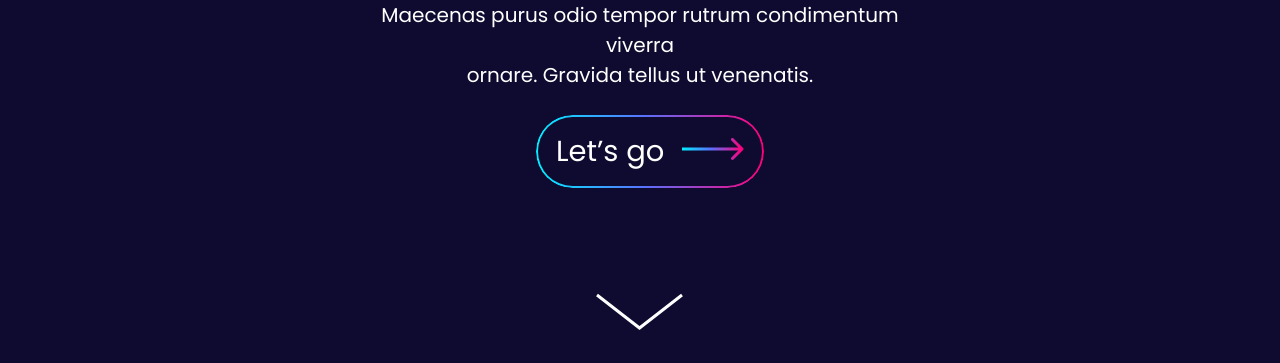
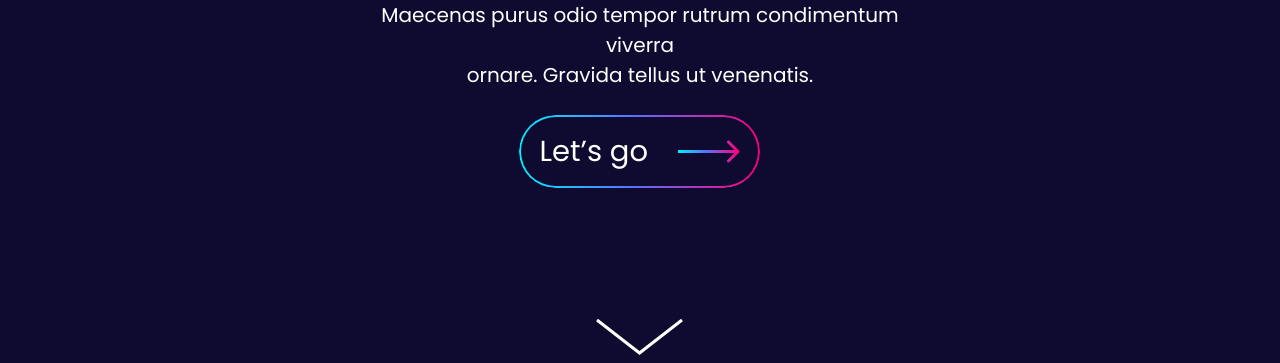
Before and after one commit to pxovelaa/Giorgi-Pkhovelishvili, a plain HTML site: page index.html in a window 1280 px wide. Shown: the part 572-935 px from the top of the page. Before the commit the page ends 910 px from the top, so only its background shows below. Drawn offline with Linux system fonts and the light colour scheme; files whose address does not match are found by name.

Commit message:
finished

```diff
--- a/css/style.css
+++ b/css/style.css
@@ -147,7 +147,6 @@ a:hover {
     margin-bottom: 5px;
     margin-top: 25px;
     font-size: 29px;
-
 }
 
 .grad::before {
@@ -169,6 +168,16 @@ a:hover {
     mask-composite: exclude;
 }
 
+.centered {
+    display: flex;
+    width: 201px;
+    justify-content: space-between;
+    align-content: center;
+    align-items: stretch;
+    margin: 0 auto;
+    margin-top: 25px;
+}
+
 .arrow {
     margin-left: 10px;
 }
--- a/index.html
+++ b/index.html
@@ -39,7 +39,7 @@
             <h2 class="colored">MARKETING TEAM</h2>
             <p>Lorem ipsum dolor sit amet, consectetur adipiscing elit. <br> Maecenas purus odio tempor rutrum
                 condimentum viverra <br> ornare. Gravida tellus ut venenatis.</p>
-            <a href="#" class="grad"> <span>Let’s go </span> <img src="./images/Arrow 3.svg" alt="Arrow" class="arrow"></a> <br>
+            <a href="#" class="grad centered"> <span>Let’s go </span> <img src="./images/Arrow 3.svg" alt="Arrow" class="arrow"></a> <br>
             <a href="#" class="vector"> <img src="./images/Vector 438.svg" alt="Vector" class="vector"></a>
         </div>
     </section>
```
